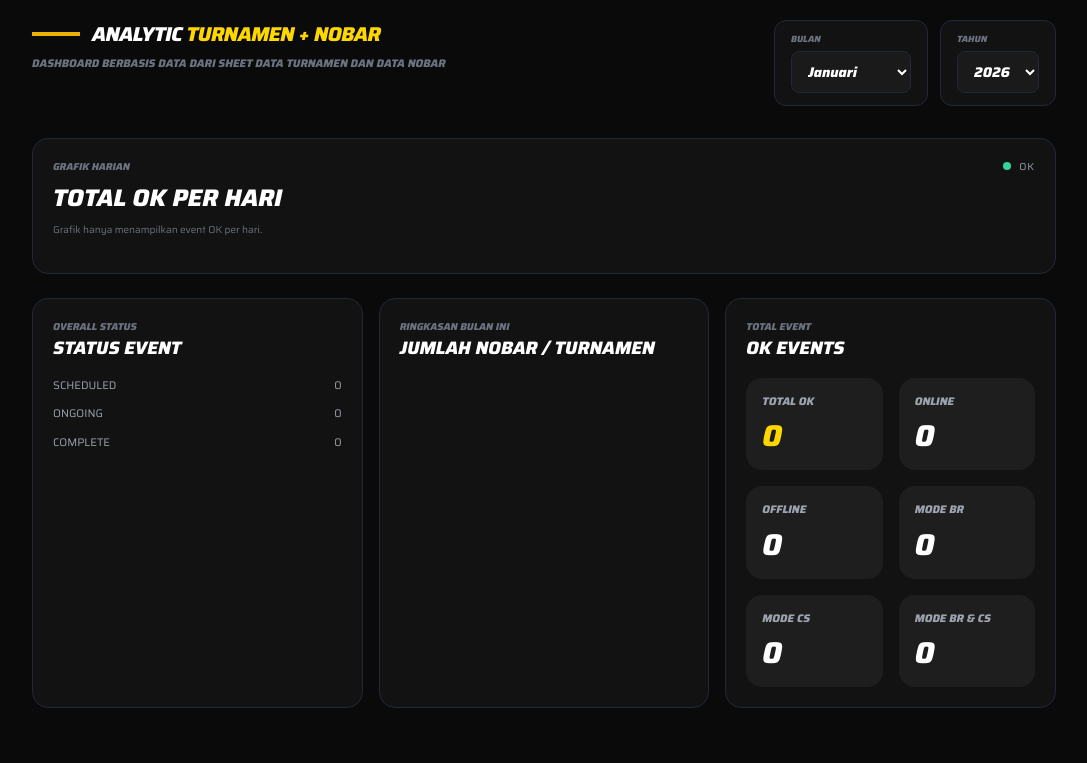
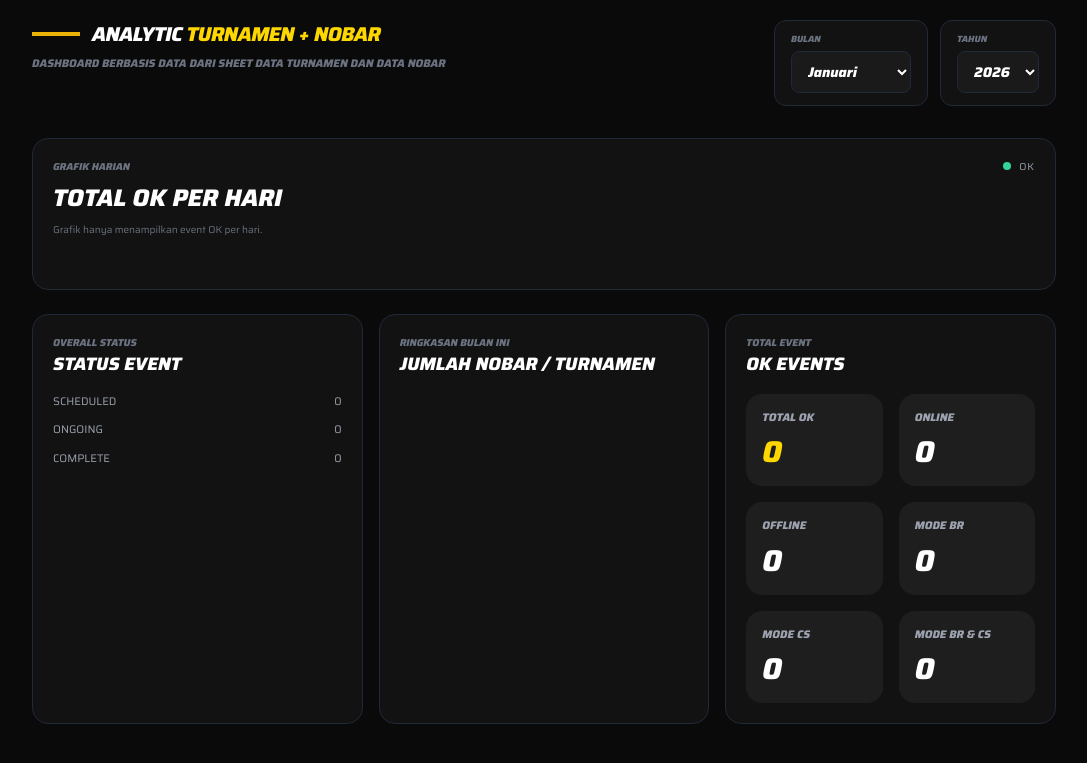
Before and after one commit to modffca/communityff, a plain HTML site: page index.html in a window 1280 px wide. Both pictures are taken after a click on the button "Analitic". Shown: the part 81-844 px from the top of the page, without its empty margins (96-1183 px from the left). Drawn offline with nearby package versions, Linux system fonts and the light colour scheme; no server answers.

Commit message:
Adjust analytics chart position within card

```diff
--- a/index.html
+++ b/index.html
@@ -135,7 +135,7 @@
                     <span class="flex items-center gap-2"><span class="w-2 h-2 rounded-full bg-emerald-400"></span>OK</span>
                 </div>
             </div>
-            <div id="analytics-daily-chart" class="space-y-4"></div>
+            <div id="analytics-daily-chart" class="pt-4 space-y-4"></div>
         </div>
 
         <div class="grid grid-cols-1 lg:grid-cols-3 gap-4 mb-6">
```
